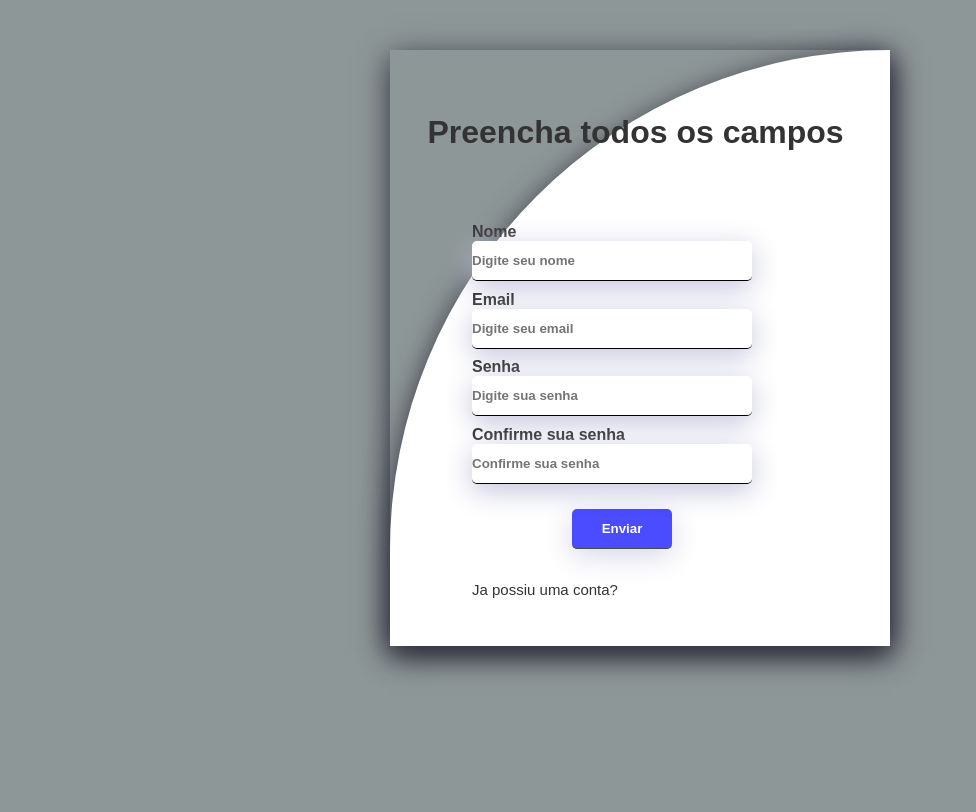
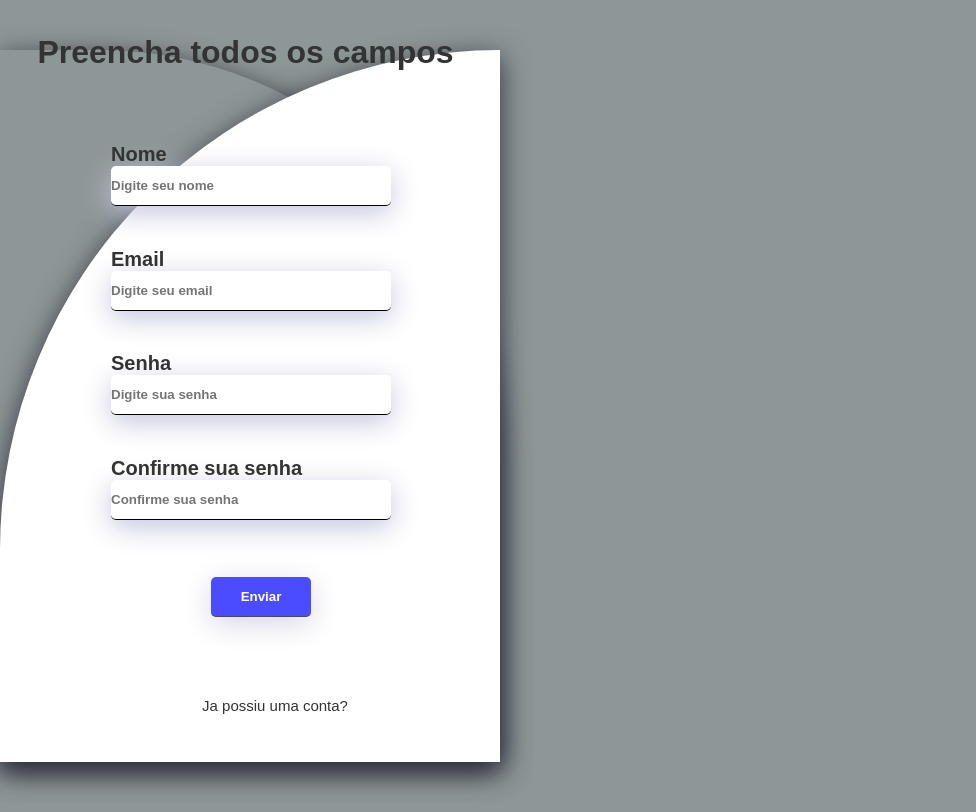
Before and after one commit to Whnatam12/tela_login_e_form_react, a React (Vite) app in the folder login_form/: page /newuser in a window 1280 px wide. Shown: the whole page, without its empty margins (0-976 px from the left). Built offline with nearby package versions, Linux system fonts and the light colour scheme.

Commit message:
Update App.css

```diff
--- a/login_form/src/App.css
+++ b/login_form/src/App.css
@@ -1,40 +1,121 @@
 .app{
-  padding: 2rem;
- margin: 0 auto;
-margin-top: 1rem;
+max-width: 500px;
+
+
+margin: 5rem auto;
+height: 675px;
+}
+
+.container {
+  max-width: 500px;
+  box-shadow: rgb(47, 47, 61) 0px 7px 29px 0px;
+
+
+  border-top-right-radius: 25rem;
+}
+h1{
+  margin-bottom: 1rem;
+text-align: center;
+
+}
+p{
+  font-weight: bold;
+text-align: justify;
+font-size: 20px;
+}
+
+.inputs-container {
+  display: flex;
+  flex-direction: column;
+
+  gap: 1rem;
+align-items:center;
+margin: 0 auto;
 
 
 
 
 }
+.inputs-container input {
+  display: flex;
+  flex-direction:column ;
+  gap: 1rem;
+  height: 40px;
+  width: 300px;
+  border: none;
+  border-bottom: 1px solid black;
+  margin-bottom: 2rem;
+margin-left: auto;
 
-.container {
+  box-shadow: rgb(196, 196, 221) 0px 7px 29px 0px;
+  border-radius: 5px;
+  border: none;
+  border-bottom: 1px solid black;
+}
 
-max-width: 500px;
-margin: 0 auto;
+.form-container{
 
-box-shadow: rgb(47, 47, 61) 0px 7px 29px 0px;
+  background-color:#ccc;
+height: 652px;
+  padding: 2rem;
+  box-shadow: rgb(47, 47, 61) 0px 7px 29px 0px;
+  border-top-left-radius:25rem;
 
 }
-.header h1{
-  text-align: center;
+#btn{
+
+border: 10px solid black;
+
 
 }
-.form-container{
 
-  background-color: #fff;
-  max-width: 500px;
+.btn {
+
+  background-color: blue;
+  font-weight: bold;
+  color: #fff;
+
+  opacity: .7;
+transition: .5s;
+cursor: pointer;
+border-radius: 5px;
+border: none;
+margin-top: 3rem;
+
+max-width: 100px;
+max-height:50px ;
+
+position: relative;
+right: 5rem;
+
+}
+.btn:hover {
+  opacity: 1;
+}
+#checkbox{
+
+  position: relative;
+  top: 240px;
+  left: 90px;
+  display: flex;
+  flex-direction: row;
+  gap: .5rem;
 
 
 
-  margin: 0 auto;
-  padding: 2rem;
-  box-shadow: rgb(47, 47, 61) 0px 7px 29px 0px;
-  border-top-left-radius:50rem;
 }
-.header h1 {
-margin-top: 5rem;
-display: flex;
-flex-direction: column;
+#checkbox input {
+  height: 15px;
+  width: 15px;
+}
+#checkbox span {
+  font-weight: bold;
+font-size: 16px;
+  text-transform: uppercase;
+
 
 }
+.inputs-container input ,#checkbox ,#google  {
+  margin-right: 3rem;
+
+}
```
